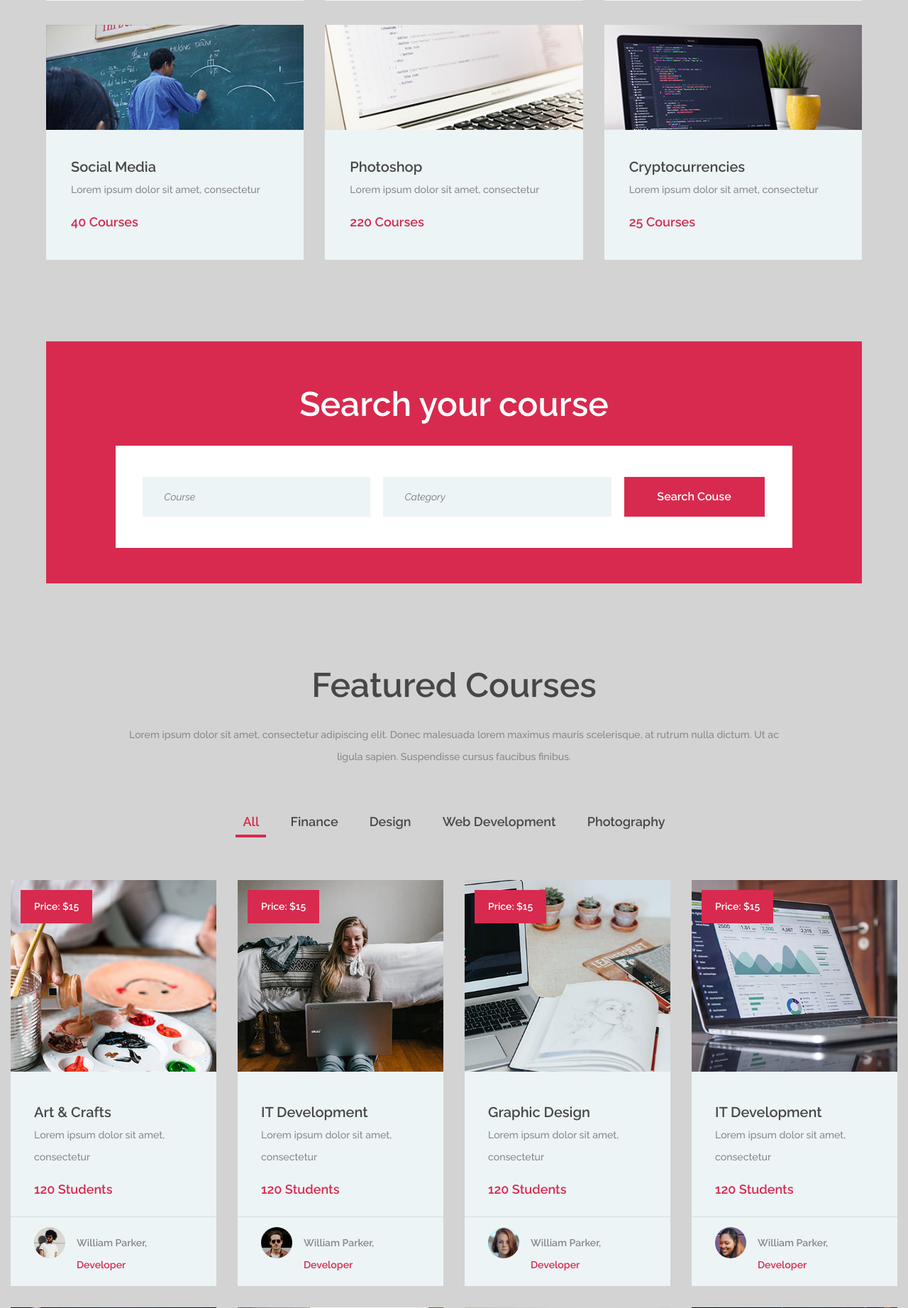
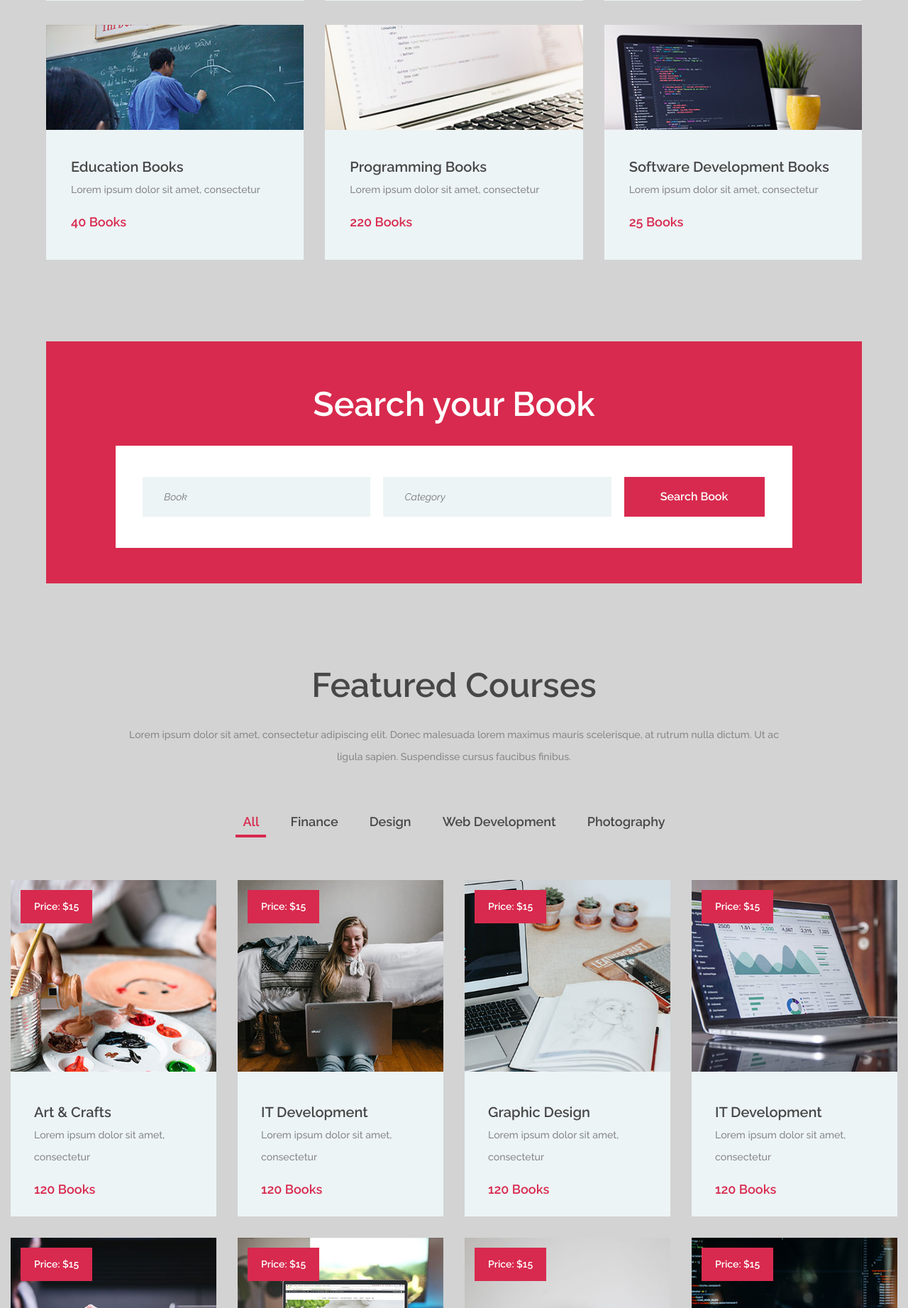
Before and after one commit to Aadarshb17/LMS-, a Django app: page /home in a window 1280 px wide. Shown: the part 1648-3491 px from the top of the page at 71% size. Run offline with Django 4.2, Linux system fonts and the light colour scheme; some libraries are stand-ins or nearby versions.

Commit message:
HTML Changes

```diff
--- a/lmsadmin/views.py
+++ b/lmsadmin/views.py
@@ -36,6 +36,7 @@ def login_page(request):
         # breakpoint()
         #user1 = user.is_superuser
         if user and user.is_superuser:
+            login(request, user)
             return render(request, 'lmsadmin/home.html', {'user':user})
         elif not user:
             messages.info(request, 'Try again! username or password is incorrect')
--- a/templates/home.html
+++ b/templates/home.html
@@ -39,9 +39,9 @@
 					<div class="categorie-item">
 						<div class="ci-thumb set-bg" data-setbg="static/img/categories/1.jpg"></div>
 						<div class="ci-text">
-							<h5>IT Development</h5>
+							<h5>Computer Books</h5>
 							<p>Lorem ipsum dolor sit amet, consectetur</p>
-							<span>120 Courses</span>
+							<span>120 Books</span>
 						</div>
 					</div>
 				</div>
@@ -50,9 +50,9 @@
 					<div class="categorie-item">
 						<div class="ci-thumb set-bg" data-setbg="static/img/categories/2.jpg"></div>
 						<div class="ci-text">
-							<h5>Web Design</h5>
+							<h5>Sports </h5>
 							<p>Lorem ipsum dolor sit amet, consectetur</p>
-							<span>70 Courses</span>
+							<span>70 Books</span>
 						</div>
 					</div>
 				</div>
@@ -63,7 +63,7 @@
 						<div class="ci-text">
 							<h5>Illustration & Drawing</h5>
 							<p>Lorem ipsum dolor sit amet, consectetur</p>
-							<span>55 Courses</span>
+							<span>55 Books</span>
 						</div>
 					</div>
 				</div>
@@ -72,9 +72,9 @@
 					<div class="categorie-item">
 						<div class="ci-thumb set-bg" data-setbg="static/img/categories/4.jpg"></div>
 						<div class="ci-text">
-							<h5>Social Media</h5>
+							<h5>Education Books</h5>
 							<p>Lorem ipsum dolor sit amet, consectetur</p>
-							<span>40 Courses</span>
+							<span>40 Books</span>
 						</div>
 					</div>
 				</div>
@@ -83,9 +83,9 @@
 					<div class="categorie-item">
 						<div class="ci-thumb set-bg" data-setbg="static/img/categories/5.jpg"></div>
 						<div class="ci-text">
-							<h5>Photoshop</h5>
+							<h5>Programming Books</h5>
 							<p>Lorem ipsum dolor sit amet, consectetur</p>
-							<span>220 Courses</span>
+							<span>220 Books</span>
 						</div>
 					</div>
 				</div>
@@ -94,9 +94,9 @@
 					<div class="categorie-item">
 						<div class="ci-thumb set-bg" data-setbg="static/img/categories/6.jpg"></div>
 						<div class="ci-text">
-							<h5>Cryptocurrencies</h5>
+							<h5>Software Development Books</h5>
 							<p>Lorem ipsum dolor sit amet, consectetur</p>
-							<span>25 Courses</span>
+							<span>25 Books</span>
 						</div>
 					</div>
 				</div>
@@ -111,15 +111,15 @@
 		<div class="container">
 			<div class="search-warp">
 				<div class="section-title text-white">
-					<h2>Search your course</h2>
+					<h2>Search your Book</h2>
 				</div>
 				<div class="row">
 					<div class="col-md-10 offset-md-1">
 						<!-- search form -->
 						<form class="course-search-form">
-							<input type="text" placeholder="Course">
+							<input type="text" placeholder="Book">
 							<input type="text" class="last-m" placeholder="Category">
-							<button class="site-btn">Search Couse</button>
+							<button class="site-btn">Search Book</button>
 						</form>
 					</div>
 				</div>
@@ -156,12 +156,9 @@
 							<div class="course-text">
 								<h5>Art & Crafts</h5>
 								<p>Lorem ipsum dolor sit amet, consectetur</p>
-								<div class="students">120 Students</div>
+								<div class="students">120 Books</div>
 							</div>
-							<div class="course-author">
-								<div class="ca-pic set-bg" data-setbg="static/img/authors/1.jpg"></div>
-								<p>William Parker, <span>Developer</span></p>
-							</div>
+
 						</div>
 					</div>
 				</div>
@@ -175,12 +172,9 @@
 							<div class="course-text">
 								<h5>IT Development</h5>
 								<p>Lorem ipsum dolor sit amet, consectetur</p>
-								<div class="students">120 Students</div>
+								<div class="students">120 Books</div>
 							</div>
-							<div class="course-author">
-								<div class="ca-pic set-bg" data-setbg="static/img/authors/2.jpg"></div>
-								<p>William Parker, <span>Developer</span></p>
-							</div>
+
 						</div>
 					</div>
 				</div>
@@ -194,12 +188,9 @@
 							<div class="course-text">
 								<h5>Graphic Design</h5>
 								<p>Lorem ipsum dolor sit amet, consectetur</p>
-								<div class="students">120 Students</div>
+								<div class="students">120 Books</div>
 							</div>
-							<div class="course-author">
-								<div class="ca-pic set-bg" data-setbg="static/img/authors/3.jpg"></div>
-								<p>William Parker, <span>Developer</span></p>
-							</div>
+
 						</div>
 					</div>
 				</div>
@@ -213,12 +204,9 @@
 							<div class="course-text">
 								<h5>IT Development</h5>
 								<p>Lorem ipsum dolor sit amet, consectetur</p>
-								<div class="students">120 Students</div>
+								<div class="students">120 Books</div>
 							</div>
-							<div class="course-author">
-								<div class="ca-pic set-bg" data-setbg="static/img/authors/4.jpg"></div>
-								<p>William Parker, <span>Developer</span></p>
-							</div>
+
 						</div>
 					</div>
 				</div>
@@ -232,12 +220,9 @@
 							<div class="course-text">
 								<h5>IT Development</h5>
 								<p>Lorem ipsum dolor sit amet, consectetur</p>
-								<div class="students">120 Students</div>
+								<div class="students">120 Books</div>
 							</div>
-							<div class="course-author">
-								<div class="ca-pic set-bg" data-setbg="static/img/authors/5.jpg"></div>
-								<p>William Parker, <span>Developer</span></p>
-							</div>
+
 						</div>
 					</div>
 				</div>
@@ -251,12 +236,9 @@
 							<div class="course-text">
 								<h5>Socia Media</h5>
 								<p>Lorem ipsum dolor sit amet, consectetur</p>
-								<div class="students">120 Students</div>
+								<div class="students">120 Books</div>
 							</div>
-							<div class="course-author">
-								<div class="ca-pic set-bg" data-setbg="static/img/authors/6.jpg"></div>
-								<p>William Parker, <span>Developer</span></p>
-							</div>
+
 						</div>
 					</div>
 				</div>
@@ -270,12 +252,9 @@
 							<div class="course-text">
 								<h5>IT Development</h5>
 								<p>Lorem ipsum dolor sit amet, consectetur</p>
-								<div class="students">120 Students</div>
+								<div class="students">120 Books</div>
 							</div>
-							<div class="course-author">
-								<div class="ca-pic set-bg" data-setbg="static/img/authors/7.jpg"></div>
-								<p>William Parker, <span>Developer</span></p>
-							</div>
+
 						</div>
 					</div>
 				</div>
@@ -289,12 +268,9 @@
 							<div class="course-text">
 								<h5>HTML 5</h5>
 								<p>Lorem ipsum dolor sit amet, consectetur</p>
-								<div class="students">120 Students</div>
+								<div class="students">120 Books</div>
 							</div>
-							<div class="course-author">
-								<div class="ca-pic set-bg" data-setbg="static/img/authors/8.jpg"></div>
-								<p>William Parker, <span>Developer</span></p>
-							</div>
+
 						</div>
 					</div>
 				</div>
```
Also changed, not shown: templates/base.html (+4 -33 lines), db.sqlite3.
